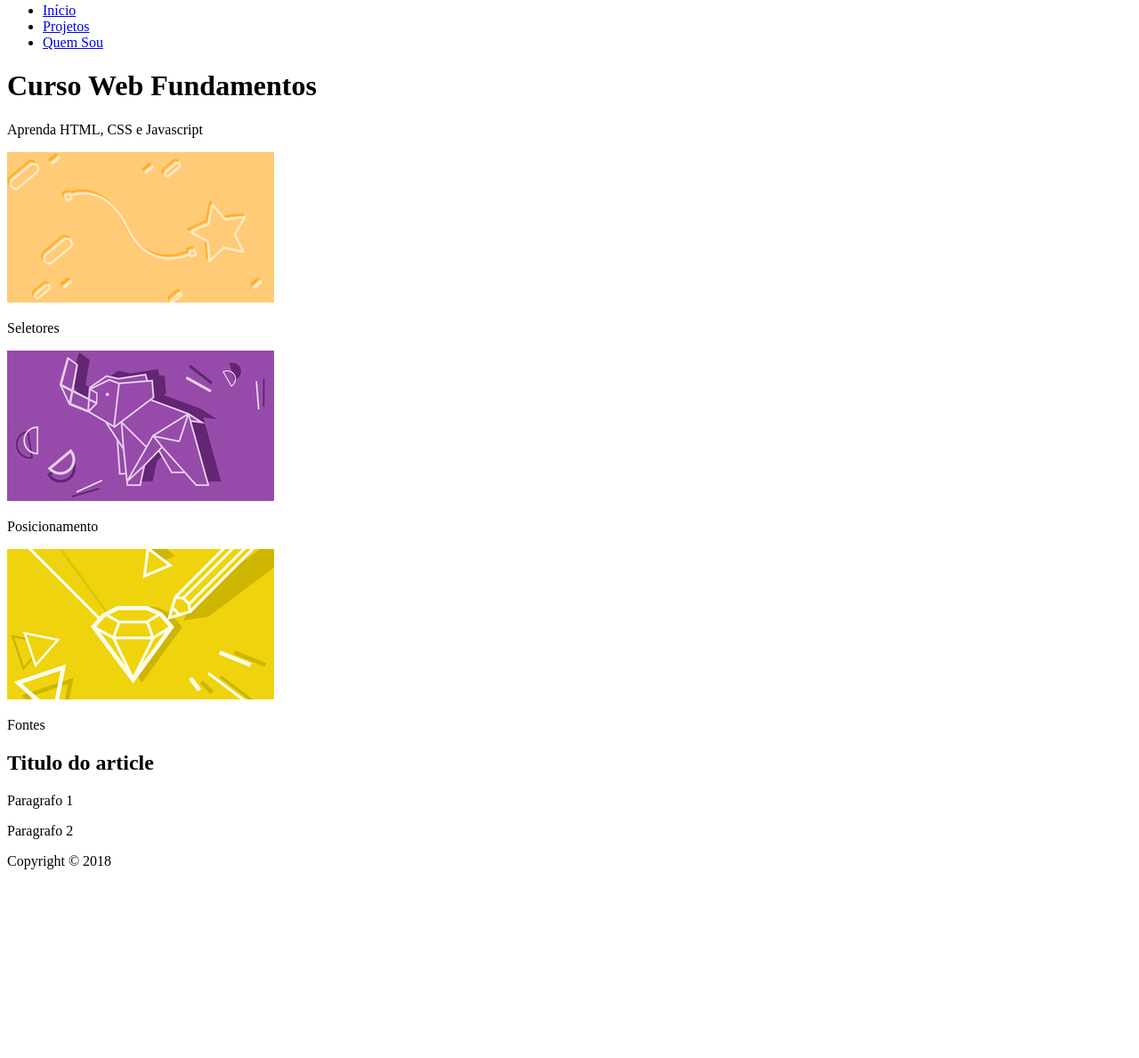
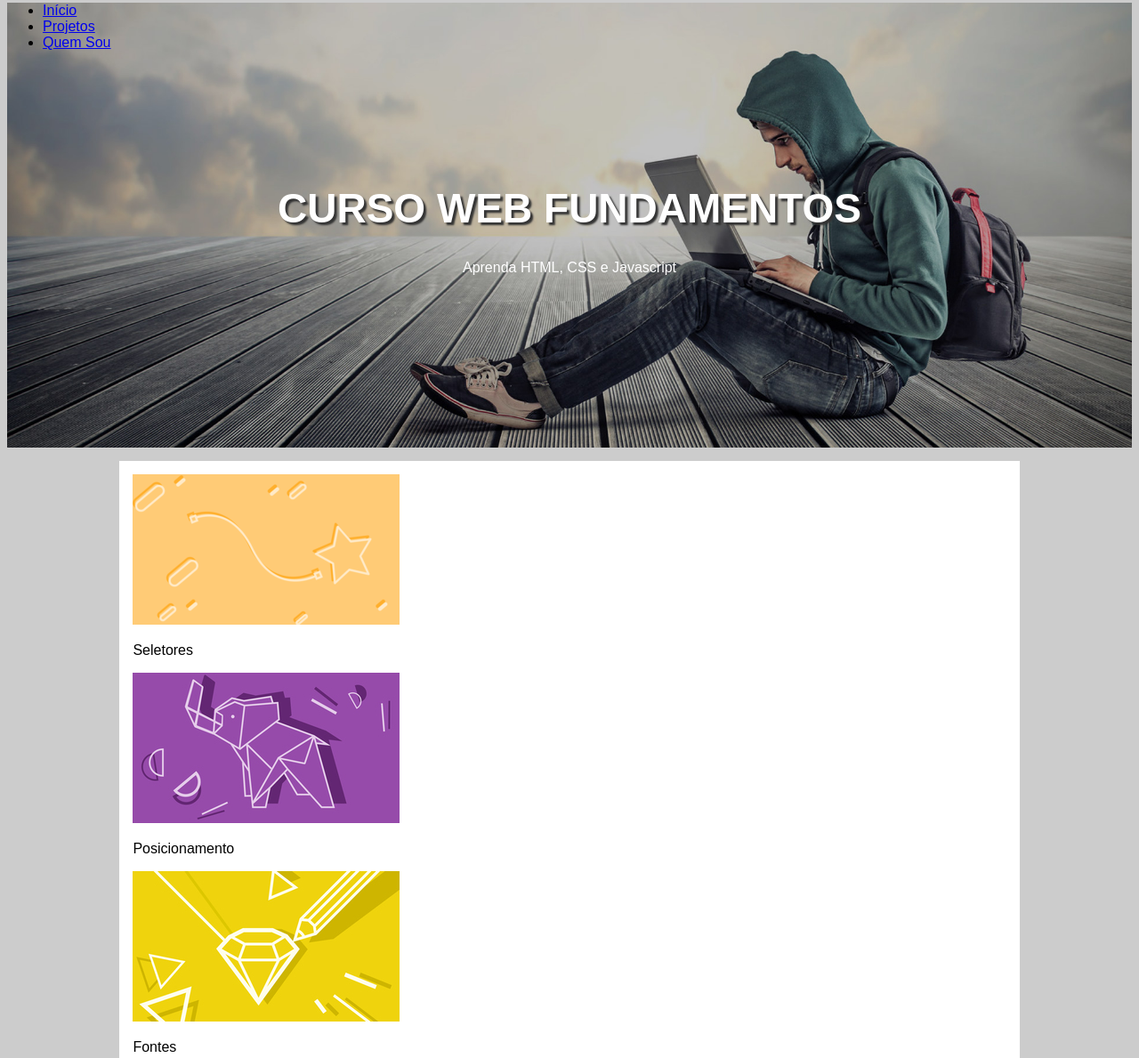
Before and after one commit to hiroshinuts/html5Train, a plain HTML site: page ProjetoCSS/index.html in a window 1280 px wide. Shown: the part 13-1202 px from the top of the page at 89% size. Before the commit the page ends 1006 px from the top, so only its background shows below. Drawn offline with Linux system fonts and the light colour scheme.

Commit message:
Signed-off-by: Rafael Hiroshi <hiroshi_nuts@hotmail.com>

```diff
--- /dev/null
+++ b/ProjetoCSS/css/estilo.css
@@ -0,0 +1,55 @@
+body{
+    font-family: Arial, Helvetica, sans-serif;
+    background: #ccc
+}
+
+.hero{
+   background-image: url(../imagens/bg-3.jpg);
+   height: 500px;
+   background-position:  right center;
+   background-size: cover;
+}
+
+.hero-content{
+    text-align: center;
+    color: white;
+    margin-top: 150px;
+}
+
+.hero-content h1 {
+    text-transform: uppercase;
+    font-size: 46px;
+    /* efeito no texto "CURSO WEB FUNDAMENTOS" */
+    text-shadow: 3px 3px 2px #333;
+}
+
+main{
+    width: 80%;
+    margin: auto;
+}
+
+.content-section{
+    background-color: white;
+    padding: 15px;
+    margin-top: 15px;
+}
+
+.content-header{
+    border-bottom: solid 2px #ccc;
+    padding: 10px;
+    background: #eee;
+}
+
+.content-header h2{
+    margin:0;
+}
+
+.rodape{
+    height: 80px;
+	color: white;
+	font-size: 14px;
+	text-align: center;
+	text-shadow: 2px 2px 2px black;
+	background: #6b6c68;
+    line-height: 80px;
+}
--- a/ProjetoCSS/index.html
+++ b/ProjetoCSS/index.html
@@ -4,10 +4,10 @@
     <head>
         <title> pagina de exemplo estrutura basica </title>
         <meta charset="utf-8">
-        <meta name="author" content="Daniel">
+        <meta name="author" content="Rafael">
         <meta name="description" content="descrição bacanuda">
         <meta name="keywords" content="html5, tecnologia">
-
+        <link rel="stylesheet" href="css/estilo.css">
 
     </head>
     <body>
@@ -58,7 +58,7 @@
 
             <footer class="rodape">
 
-                <p>Copyright &copy; 2018</p>
+                <p>Copyright &copy; 2020</p>
 
             </footer>
         </div>
```
